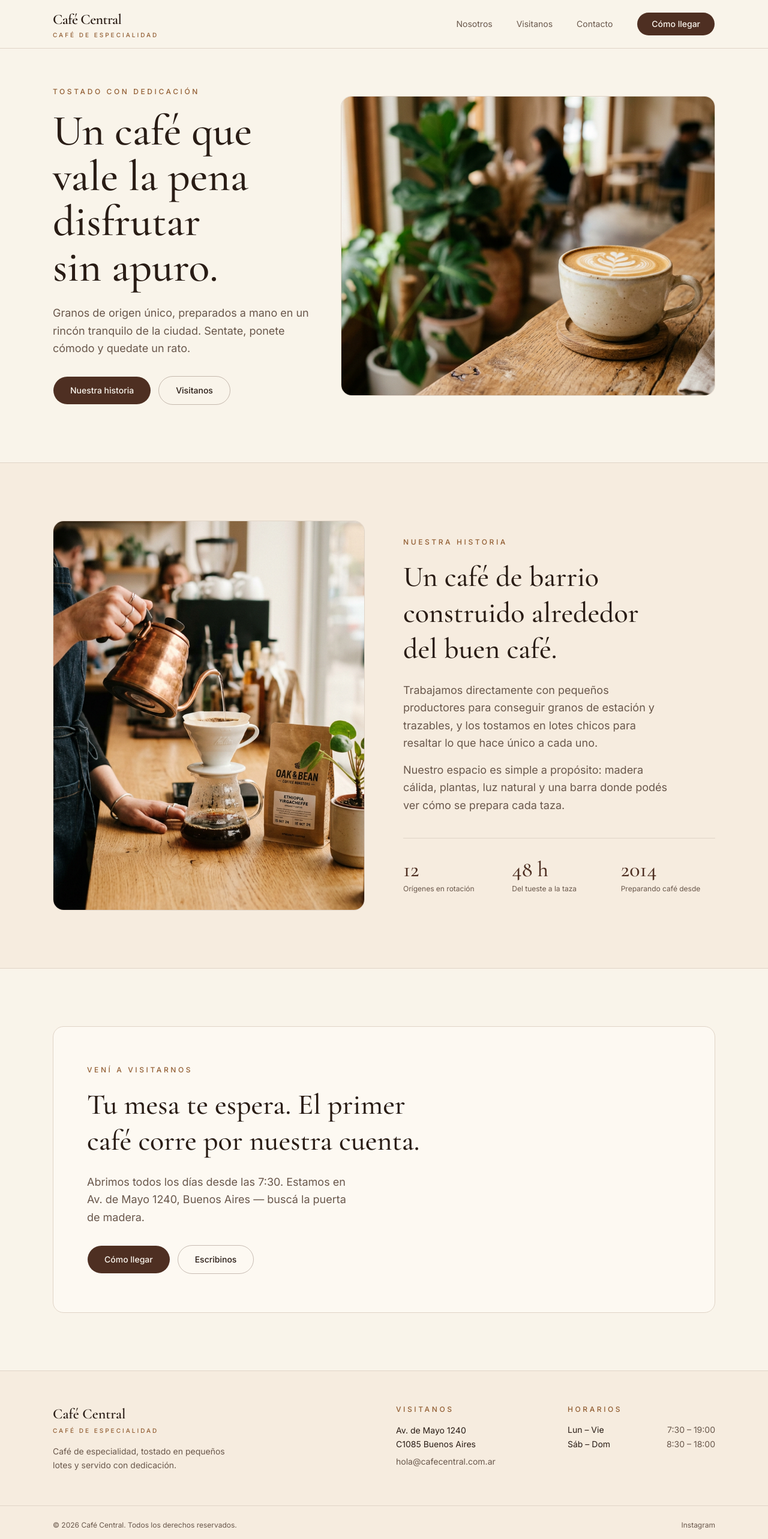
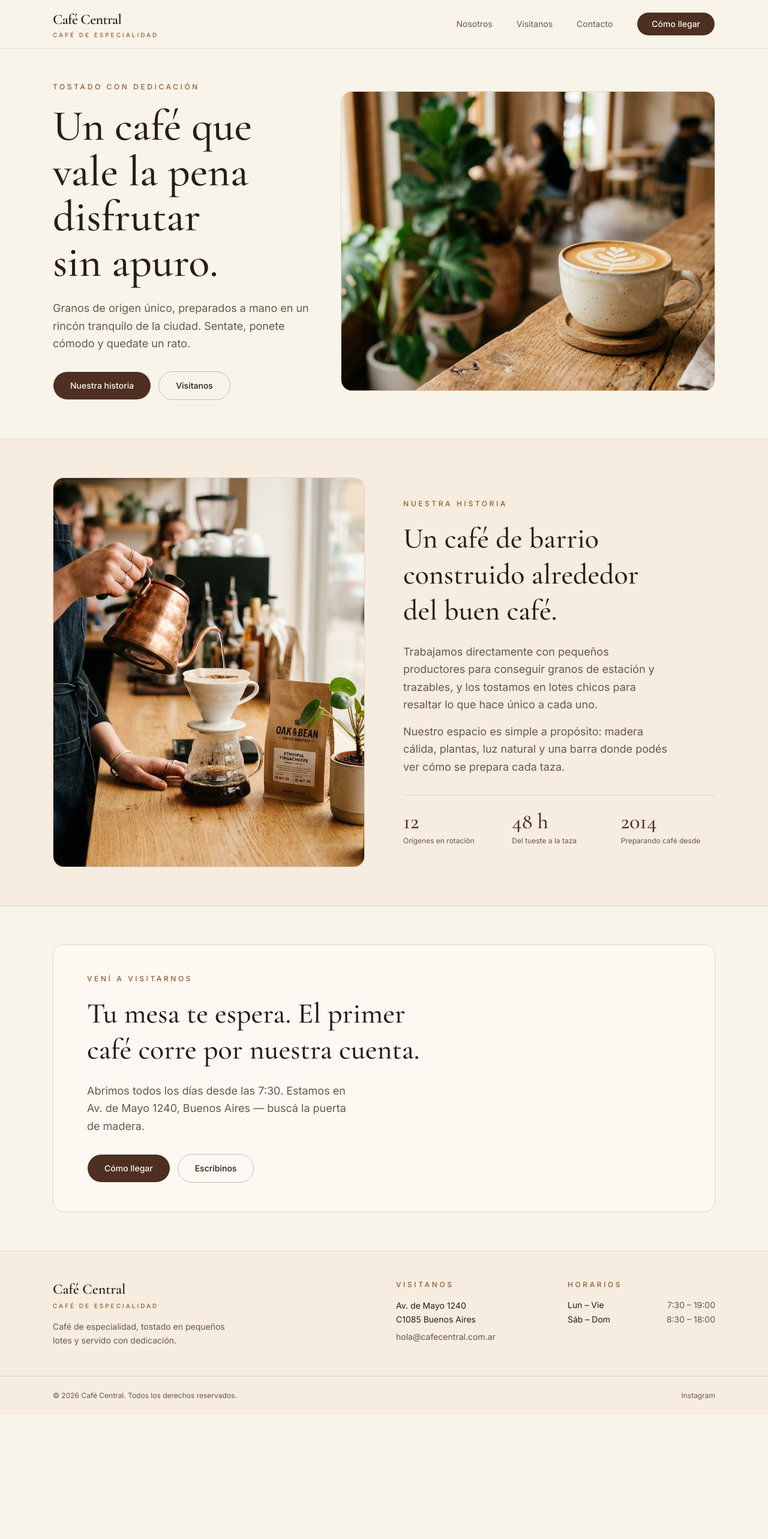
Before and after one commit to Robert-Martini/cafe-central-3z, a Next.js app: page / in a window 1280 px wide. Shown: the top 2566 px of the page at 60% size. After the commit the page ends 2359 px from the top, so only its background shows below. Built offline with nearby package versions, Linux system fonts and the light colour scheme.

Commit message:
refactor: adjust padding and margin for several components

```diff
--- a/components/call-to-action.tsx
+++ b/components/call-to-action.tsx
@@ -3,8 +3,8 @@ import { cn } from '@/lib/utils'
 
 export function CallToAction() {
   return (
-    <section id="visit" className="scroll-mt-20 mx-auto max-w-6xl px-6 py-16 md:py-24">
-      <div className="rounded-2xl border border-border bg-card px-6 py-12 md:px-14 md:py-16">
+    <section id="visit" className="scroll-mt-20 mx-auto max-w-6xl px-6 py-12 md:py-16">
+      <div className="rounded-2xl border border-border bg-card px-6 py-10 md:px-14 md:py-12">
         <p className="text-xs font-medium uppercase tracking-[0.3em] text-accent">Vení a visitarnos</p>
         <h2 className="mt-5 max-w-2xl font-serif text-4xl leading-tight font-medium text-balance text-foreground md:text-5xl">
           Tu mesa te espera. El primer café corre por nuestra cuenta.
--- a/components/hero.tsx
+++ b/components/hero.tsx
@@ -4,7 +4,7 @@ import { cn } from '@/lib/utils'
 
 export function Hero() {
   return (
-    <section className="mx-auto max-w-6xl px-6 pt-10 pb-16 md:pt-16 md:pb-24">
+    <section className="mx-auto max-w-6xl px-6 pt-10 pb-12 md:pt-14 md:pb-16">
       <div className="grid items-center gap-10 lg:grid-cols-12 lg:gap-12">
         <div className="lg:col-span-5">
           <p className="text-xs font-medium uppercase tracking-[0.3em] text-accent">Tostado con dedicación</p>
--- a/components/intro.tsx
+++ b/components/intro.tsx
@@ -9,7 +9,7 @@ const highlights = [
 export function Intro() {
   return (
     <section id="about" className="scroll-mt-20 border-y border-border bg-secondary">
-      <div className="mx-auto grid max-w-6xl items-center gap-10 px-6 py-16 md:grid-cols-2 md:gap-16 md:py-24">
+      <div className="mx-auto grid max-w-6xl items-center gap-10 px-6 py-12 md:grid-cols-2 md:gap-16 md:py-16">
         <div className="relative aspect-[4/5] overflow-hidden rounded-2xl border border-border">
           <Image
             src="/images/barista-pour.png"
@@ -36,7 +36,7 @@ export function Intro() {
             </p>
           </div>
 
-          <dl className="mt-10 grid grid-cols-3 gap-6 border-t border-border pt-8">
+          <dl className="mt-8 grid grid-cols-3 gap-6 border-t border-border pt-6">
             {highlights.map((item) => (
               <div key={item.label} className="flex flex-col gap-1">
                 <dt className="text-xs leading-snug text-muted-foreground">{item.label}</dt>
--- a/components/site-footer.tsx
+++ b/components/site-footer.tsx
@@ -6,7 +6,7 @@ const hours = [
 export function SiteFooter() {
   return (
     <footer id="contact" className="scroll-mt-20 border-t border-border bg-secondary">
-      <div className="mx-auto grid max-w-6xl gap-10 px-6 py-14 sm:grid-cols-2 md:grid-cols-4">
+      <div className="mx-auto grid max-w-6xl gap-10 px-6 py-12 sm:grid-cols-2 md:grid-cols-4">
         <div className="sm:col-span-2">
           <p className="font-serif text-2xl font-semibold text-foreground">Café Central</p>
           <p className="mt-1 text-[10px] font-medium uppercase tracking-[0.3em] text-accent">Café de especialidad</p>
```
